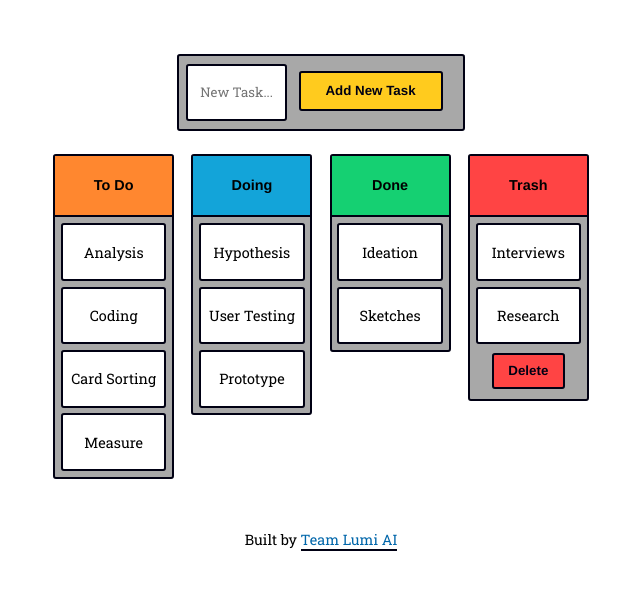
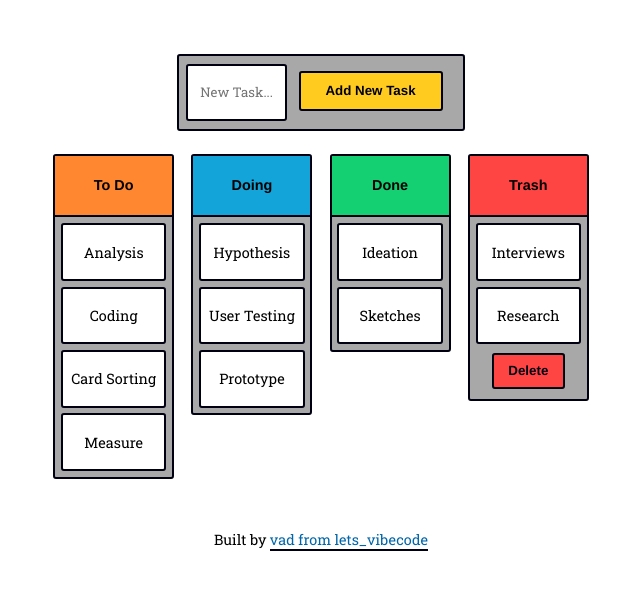
Before and after one commit to sanp1230/Todo-List---outlier, a website: page index.html in a window 1280 px wide. Shown: the part 162-752 px from the top of the page, without its empty margins (319-959 px from the left). Drawn offline with nearby package versions, Linux system fonts and the light colour scheme; a script that the page names is missing.

Commit message:
Updated 'Built by' text and link to lets_vibecode

```diff
--- a/index.html
+++ b/index.html
@@ -90,7 +90,7 @@
     </div>
 
     <footer>
-        <p>Built by <a href="https://www.instagram.com/lumi.ai_/" target="_blank">Team Lumi AI</a></p>
+        <p>Built by <a href="https://www.instagram.com/lets_vibecode?igsh=MXV0MzVjaWxpNGx0NA==" target="_blank">vad from lets_vibecode</a></p>
     </footer>
 
     <script src="script.js"></script>
```
Also changed, not shown: package.json (added, +12 -0 lines), 1 other file.
